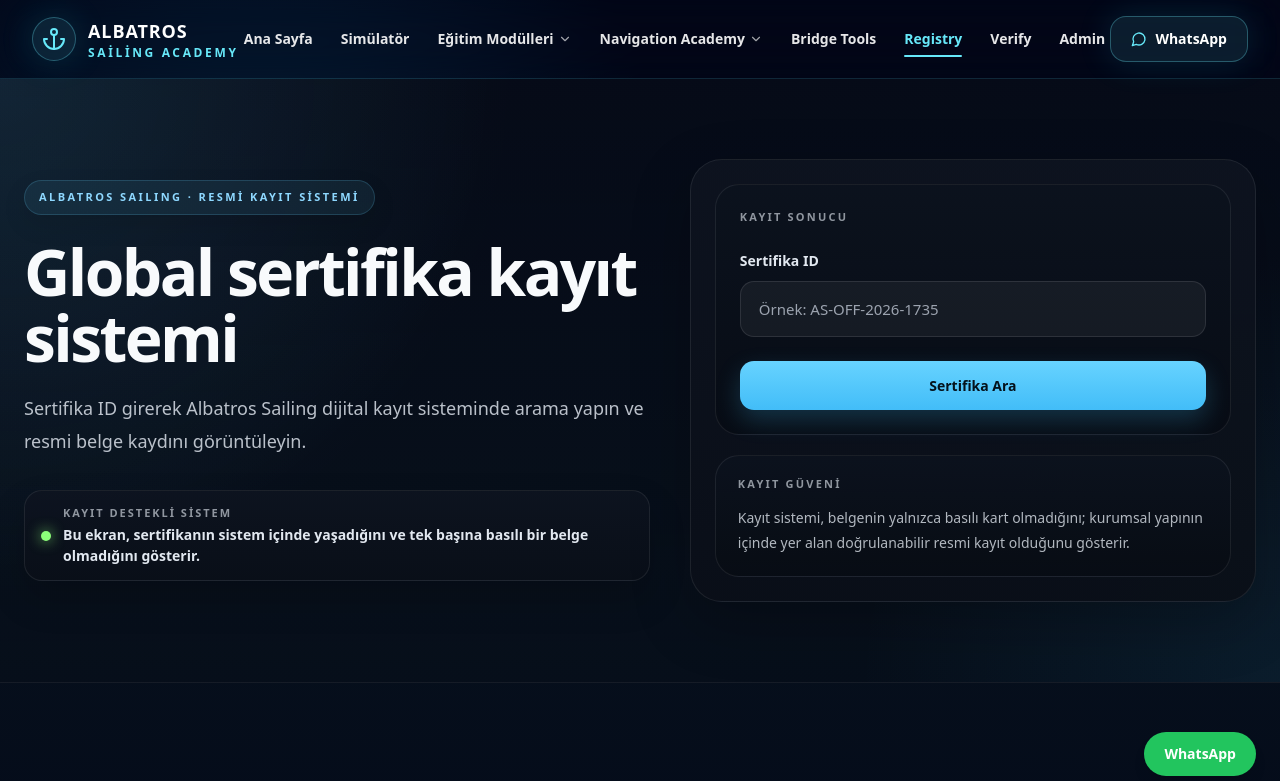
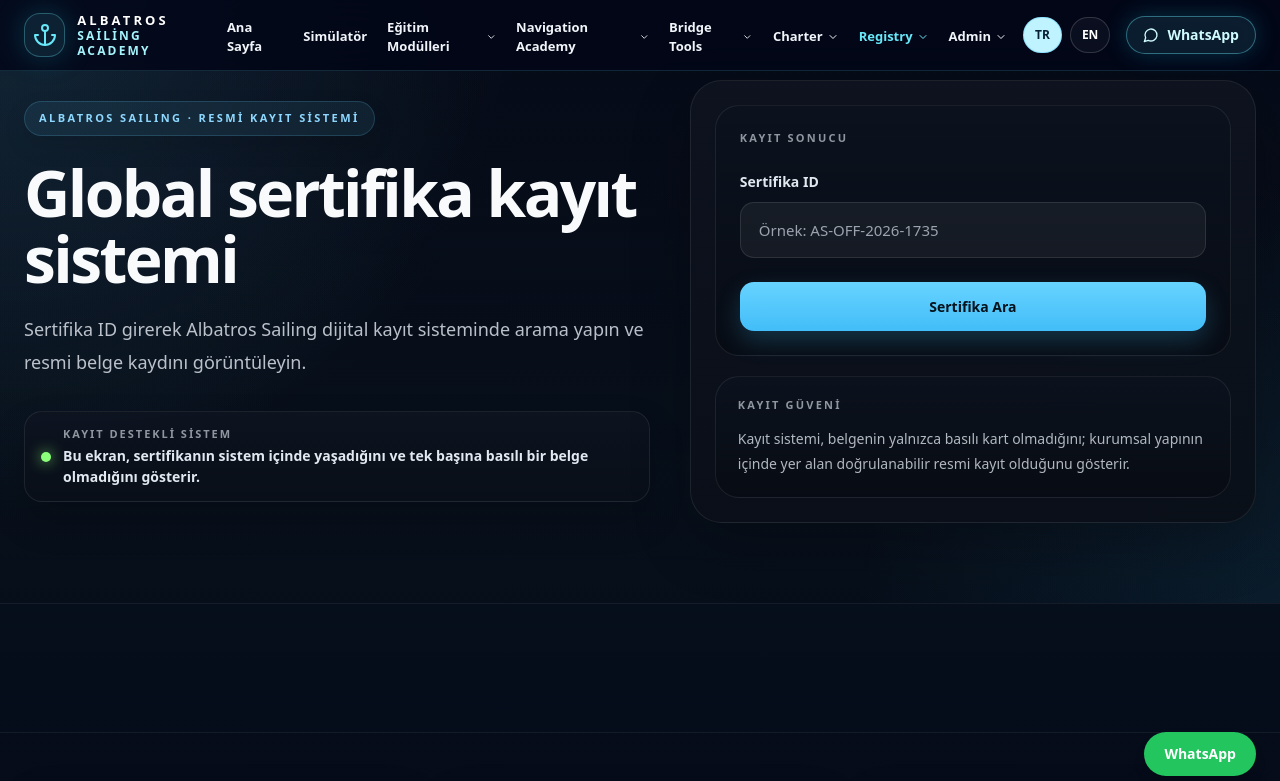
Before and after one commit to erdincpulat-del/albatros-ultimate, a Next.js app: page /registry in a window 1280 px wide. Shown: the top 781 px of the page. Built offline with nearby package versions, Linux system fonts and the light colour scheme.

Commit message:
Upgrade ultimate header navigation

```diff
--- a/components/layout/SiteHeader.tsx
+++ b/components/layout/SiteHeader.tsx
@@ -1,82 +1,307 @@
 "use client";
 
 import Link from "next/link";
+import { useEffect, useMemo, useState, type CSSProperties } from "react";
 import { usePathname } from "next/navigation";
-import { Anchor, ChevronDown, MessageCircle } from "lucide-react";
+import { Anchor, ChevronDown, Menu, MessageCircle, X } from "lucide-react";
+import { useLanguage } from "@/contexts/LanguageProvider";
 
-const navItems = [
-  { label: "Ana Sayfa", href: "/" },
-  { label: "Simülatör", href: "/simulator" },
-  { label: "Eğitim Modülleri", href: "/guide" },
-  { label: "Navigation Academy", href: "/guide/navigation" },
-  { label: "Bridge Tools", href: "/guide/navigation/formulas" },
+const WHATSAPP_NUMBER = "905324873813";
 
-  { label: "Registry", href: "/registry" },
-  { label: "Verify", href: "/verify" },
-  { label: "Admin", href: "/admin" },
-];
+const waLink = (message: string) =>
+  `https://wa.me/${WHATSAPP_NUMBER}?text=${encodeURIComponent(message)}`;
+
+type MenuItem = {
+  label: string;
+  href: string;
+  desc?: string;
+  external?: boolean;
+};
+
+type NavGroup = {
+  key: string;
+  label: string;
+  href?: string;
+  items?: MenuItem[];
+};
 
 export default function SiteHeader() {
   const pathname = usePathname();
+  const { locale, setLocale } = useLanguage();
+  const [scrolled, setScrolled] = useState(false);
+  const [openMenu, setOpenMenu] = useState<string | null>(null);
+  const [mobileOpen, setMobileOpen] = useState(false);
+
+  useEffect(() => {
+    const onScroll = () => setScrolled(window.scrollY > 40);
+    onScroll();
+    window.addEventListener("scroll", onScroll);
+    return () => window.removeEventListener("scroll", onScroll);
+  }, []);
+
+  useEffect(() => {
+    setOpenMenu(null);
+    setMobileOpen(false);
+  }, [pathname]);
+
+  const navGroups = useMemo<NavGroup[]>(() => {
+    const tr = locale === "tr";
+
+    return [
+      {
+        key: "home",
+        label: tr ? "Ana Sayfa" : "Home",
+        href: "/",
+      },
+      {
+        key: "simulator",
+        label: tr ? "Simülatör" : "Simulator",
+        href: "/simulator",
+      },
+      {
+        key: "education",
+        label: tr ? "Eğitim Modülleri" : "Education",
+        href: "/guide",
+        items: [
+          { label: "Training Flow", href: "/guide" },
+          { label: "COLREG", href: "/guide/colreg" },
+          { label: "Buoyage", href: "/guide/buoyage" },
+          { label: "Cardinals", href: "/guide/cardinals" },
+          { label: "Night Lights", href: "/guide/night-lights" },
+          { label: "Sound Signals", href: "/guide/sound-signals" },
+          { label: "Weather", href: "/guide/weather" },
+          { label: "Seamanship / Anchoring", href: "/guide/seamanship/anchoring" },
+        ],
+      },
+      {
+        key: "navigation",
+        label: "Navigation Academy",
+        href: "/guide/navigation",
+        items: [
+          { label: "Navigation Flow", href: "/guide/navigation" },
+          { label: "Chart Plotter", href: "/guide/navigation/chart-plotter" },
+          { label: "Chart Symbols", href: "/guide/navigation/chart-symbols" },
+          { label: "DR / EP / Fix", href: "/guide/navigation/dr-ep-fix" },
+          { label: "Formulas", href: "/guide/navigation/formulas" },
+          { label: "Passage Planning", href: "/guide/navigation/passage-planning" },
+          { label: "Radar", href: "/guide/navigation/radar" },
+          { label: "Tidal Stream", href: "/guide/navigation/tidal-stream" },
+          { label: "Wind & Current", href: "/guide/navigation/wind-current" },
+        ],
+      },
+      {
+        key: "bridge",
+        label: "Bridge Tools",
+        href: "/guide/bridge-dashboard",
+        items: [
+          { label: "Bridge Dashboard", href: "/guide/bridge-dashboard" },
+          { label: "AIS Engine", href: "/guide/ais-engine" },
+          { label: "Autopilot", href: "/guide/autopilot" },
+          { label: "Bridge Alerts", href: "/guide/bridge-alerts" },
+          { label: "ECDIS", href: "/guide/ecdis" },
+          { label: "GMDSS", href: "/guide/gmdss" },
+          { label: "COLREG Engine", href: "/guide/colreg-engine" },
+        ],
+      },
+      {
+        key: "charter",
+        label: "Charter",
+        href: "/charter",
+        items: [
+          { label: tr ? "Charter Ana Sayfa" : "Charter Home", href: "/charter" },
+          { label: tr ? "Rezervasyon" : "Reservation", href: "/reserve/charter" },
+          { label: tr ? "Charter Admin" : "Charter Admin", href: "/admin/charter/new" },
+        ],
+      },
+      {
+        key: "registry",
+        label: "Registry",
+        href: "/registry",
+        items: [
+          { label: "Registry", href: "/registry" },
+          { label: "Verify", href: "/verify" },
+          { label: "Certificate Cards", href: "/admin/cards" },
+        ],
+      },
+      {
+        key: "admin",
+        label: "Admin",
+        href: "/admin",
+        items: [
+          { label: "Admin Center", href: "/admin" },
+          { label: "Certificates", href: "/admin/certificates" },
+          { label: "Create Certificate", href: "/admin/certificates/new" },
+          { label: "Cards", href: "/admin/cards" },
+          { label: "Logs", href: "/admin/logs" },
+          { label: "Inquiries", href: "/admin/inquiries" },
+        ],
+      },
+    ];
+  }, [locale]);
 
   return (
-    <header className="sticky top-0 z-50 border-b border-cyan-300/15 bg-[#020817]/88 backdrop-blur-xl">
-      <div className="mx-auto flex max-w-7xl items-center justify-between px-5 py-4 md:px-8">
-        <Link href="/" className="flex items-center gap-3">
-          <div className="flex h-11 w-11 items-center justify-center rounded-full border border-cyan-300/30 bg-cyan-300/10 shadow-[0_0_35px_rgba(34,211,238,0.16)]">
+    <>
+      <header
+        className={`fixed left-0 top-0 z-[1000] w-full border-b border-cyan-300/15 backdrop-blur-xl transition-all ${
+          scrolled ? "bg-[#020617]/95" : "bg-[#020617]/80"
+        }`}
+      >
+        <div className="mx-auto flex max-w-[1380px] items-center justify-between gap-4 px-4 py-3 md:px-6">
+          <Link href="/" className="group flex items-center gap-3 no-underline">
+            <div className="flex h-11 w-11 items-center justify-center rounded-2xl border border-cyan-300/30 bg-cyan-300/10 shadow-[0_0_30px_rgba(34,211,238,0.22)]">
               <Anchor className="h-6 w-6 text-cyan-300" />
             </div>
 
             <div className="leading-tight">
-            <div className="text-lg font-black tracking-wider text-white">
-              ALBATROS
+              <div className="text-[13px] font-black uppercase tracking-[0.24em] text-white">
+                Albatros
               </div>
-            <div className="text-xs font-black uppercase tracking-[0.22em] text-cyan-300">
+              <div className="text-[12px] font-black uppercase tracking-[0.18em] text-cyan-200">
                 Sailing Academy
               </div>
             </div>
           </Link>
 
-        <nav className="hidden items-center gap-7 text-sm font-black md:flex">
-          {navItems.map((item) => {
-            const active =
-              item.href === "/"
-                ? pathname === "/"
-                : pathname.startsWith(item.href);
+          <nav className="hidden items-center gap-5 xl:flex">
+            {navGroups.map((group) => {
+              const active = isActive(pathname, group);
 
               return (
+                <div
+                  key={group.key}
+                  className="relative pb-4 -mb-4"
+                  onMouseEnter={() => setOpenMenu(group.key)}
+                  onMouseLeave={() => setOpenMenu(null)}
+                >
                   <Link
-                key={item.href}
-                href={item.href}
-                className={`group relative flex items-center gap-1 transition ${
-                  active ? "text-cyan-300" : "text-white/90 hover:text-cyan-300"
+                    href={group.href || "#"}
+                    className={`inline-flex items-center gap-1 text-[13px] font-black no-underline transition ${
+                      active ? "text-cyan-300" : "text-slate-100 hover:text-cyan-200"
                     }`}
                   >
+                    {group.label}
+                    {group.items?.length ? <ChevronDown className="h-3 w-3" /> : null}
+                  </Link>
+
+                  {group.items?.length && openMenu === group.key ? (
+                    <div className="absolute left-0 top-full w-[310px] rounded-3xl border border-white/10 bg-slate-950/95 p-3 shadow-[0_30px_80px_rgba(0,0,0,0.55)] backdrop-blur-xl">
+                      {group.items.map((item) => (
+                        <Link
+                          key={item.href + item.label}
+                          href={item.href}
+                          className="block rounded-2xl px-4 py-3 text-sm font-bold text-slate-100 no-underline transition hover:bg-cyan-300/10 hover:text-cyan-200"
+                        >
                           {item.label}
-
-                {(item.label === "Eğitim Modülleri" ||
-                  item.label === "Navigation Academy") && (
-                  <ChevronDown className="h-3.5 w-3.5 opacity-70" />
-                )}
-
-                <span
-                  className={`absolute -bottom-2 left-0 h-[2px] rounded-full bg-cyan-300 transition-all ${
-                    active ? "w-full" : "w-0 group-hover:w-full"
-                  }`}
-                />
                         </Link>
+                      ))}
+                    </div>
+                  ) : null}
+                </div>
               );
             })}
           </nav>
 
-        <Link
-          href="https://wa.me/"
-          className="inline-flex items-center gap-2 rounded-2xl border border-cyan-300/30 bg-cyan-300/10 px-5 py-3 text-sm font-black text-white shadow-[0_0_35px_rgba(34,211,238,0.14)] transition hover:bg-cyan-300/20"
+          <div className="hidden items-center gap-2 xl:flex">
+            <button type="button" onClick={() => setLocale("tr")} style={langBtn(locale === "tr")}>
+              TR
+            </button>
+            <button type="button" onClick={() => setLocale("en")} style={langBtn(locale === "en")}>
+              EN
+            </button>
+
+            <a
+              href={waLink(
+                locale === "tr"
+                  ? "Merhaba, Albatros Sailing hakkında bilgi almak istiyorum."
+                  : "Hello, I would like information about Albatros Sailing."
+              )}
+              target="_blank"
+              rel="noreferrer"
+              className="ml-2 inline-flex items-center gap-2 rounded-full border border-cyan-300/40 bg-cyan-300/10 px-4 py-2 text-sm font-black text-cyan-100 no-underline shadow-[0_0_24px_rgba(34,211,238,0.22)] transition hover:bg-cyan-300/20"
             >
-          <MessageCircle className="h-4 w-4 text-cyan-300" />
+              <MessageCircle className="h-4 w-4" />
               WhatsApp
-        </Link>
+            </a>
+          </div>
+
+          <button
+            type="button"
+            onClick={() => setMobileOpen((v) => !v)}
+            className="inline-flex h-11 w-11 items-center justify-center rounded-2xl border border-cyan-300/30 bg-cyan-300/10 text-white xl:hidden"
+          >
+            {mobileOpen ? <X className="h-5 w-5" /> : <Menu className="h-5 w-5" />}
+          </button>
         </div>
       </header>
+
+      {mobileOpen ? (
+        <div className="fixed inset-0 z-[999] overflow-y-auto bg-slate-950/95 px-4 pb-8 pt-24 backdrop-blur-xl xl:hidden">
+          <div className="mx-auto grid max-w-xl gap-3 rounded-3xl border border-cyan-300/15 bg-white/[0.03] p-4">
+            {navGroups.map((group) => (
+              <div key={group.key} className="rounded-2xl border border-white/10 bg-white/[0.03] p-2">
+                <Link
+                  href={group.href || "#"}
+                  className="block rounded-xl px-3 py-3 text-base font-black text-cyan-100 no-underline"
+                >
+                  {group.label}
+                </Link>
+
+                {group.items?.length ? (
+                  <div className="grid gap-1 px-2 pb-2">
+                    {group.items.map((item) => (
+                      <Link
+                        key={item.href + item.label}
+                        href={item.href}
+                        className="rounded-xl px-3 py-2 text-sm font-bold text-slate-300 no-underline hover:bg-cyan-300/10"
+                      >
+                        {item.label}
+                      </Link>
+                    ))}
+                  </div>
+                ) : null}
+              </div>
+            ))}
+
+            <div className="mt-2 grid grid-cols-2 gap-2">
+              <button type="button" onClick={() => setLocale("tr")} style={langBtn(locale === "tr")}>
+                TR
+              </button>
+              <button type="button" onClick={() => setLocale("en")} style={langBtn(locale === "en")}>
+                EN
+              </button>
+            </div>
+
+            <a
+              href={waLink("Merhaba, Albatros Sailing hakkında bilgi almak istiyorum.")}
+              target="_blank"
+              rel="noreferrer"
+              className="mt-2 inline-flex items-center justify-center gap-2 rounded-2xl border border-cyan-300/40 bg-cyan-300/10 px-4 py-4 text-sm font-black text-cyan-100 no-underline"
+            >
+              <MessageCircle className="h-4 w-4" />
+              WhatsApp
+            </a>
+          </div>
+        </div>
+      ) : null}
+    </>
   );
 }
+
+function isActive(pathname: string, group: NavGroup) {
+  if (group.href && pathname === group.href) return true;
+  return group.items?.some((item) => pathname === item.href || pathname.startsWith(item.href + "/"));
+}
+
+function langBtn(active: boolean): CSSProperties {
+  return {
+    minHeight: 36,
+    padding: "7px 11px",
+    borderRadius: 999,
+    border: active ? "1px solid rgba(103,211,255,0.55)" : "1px solid rgba(255,255,255,0.16)",
+    background: active ? "#bff3ff" : "rgba(255,255,255,0.04)",
+    color: active ? "#082032" : "#ffffff",
+    fontSize: 12,
+    fontWeight: 900,
+    cursor: "pointer",
+  };
+}
```
Lines whose indentation alone changed are shown as unchanged.
